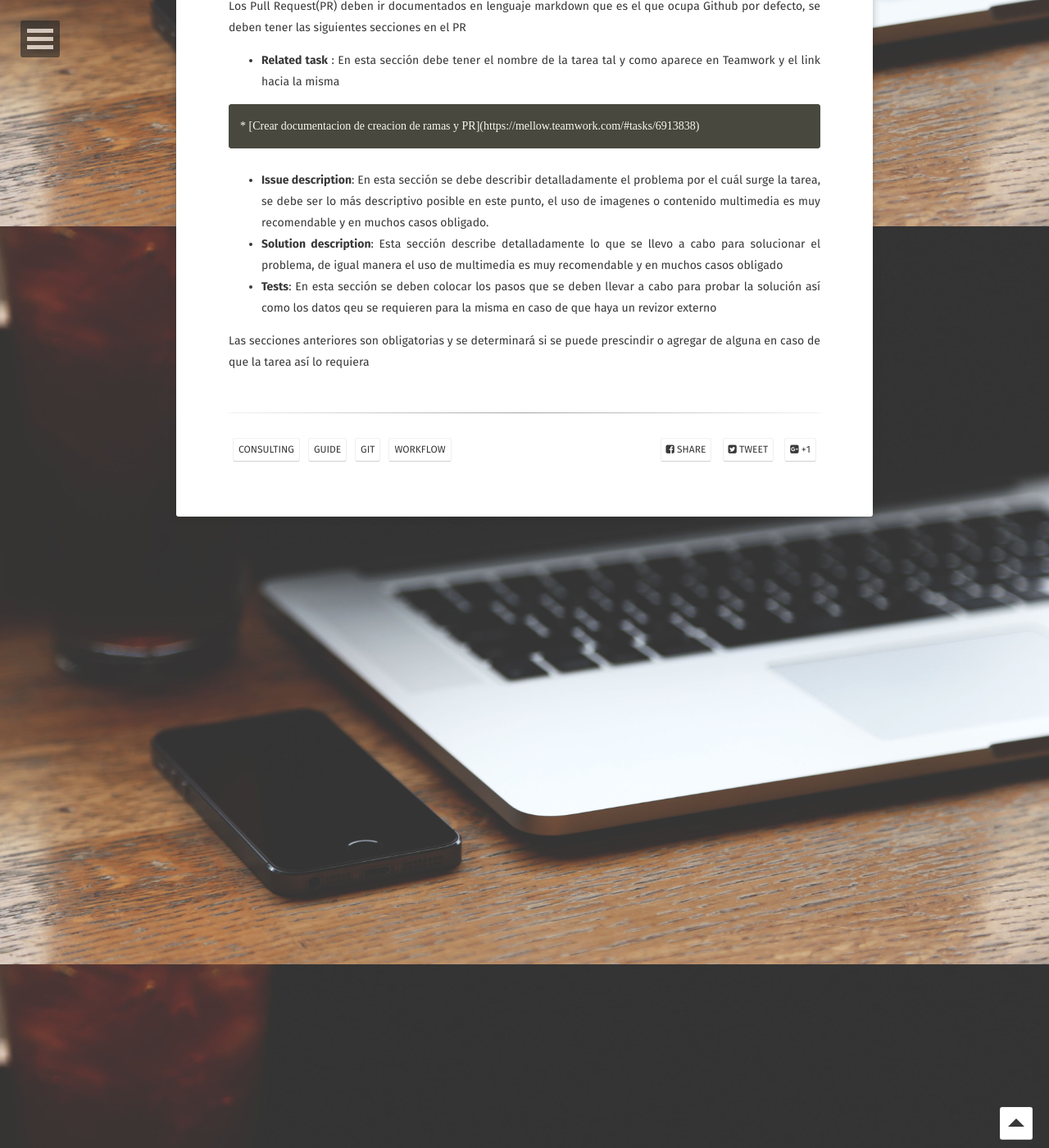
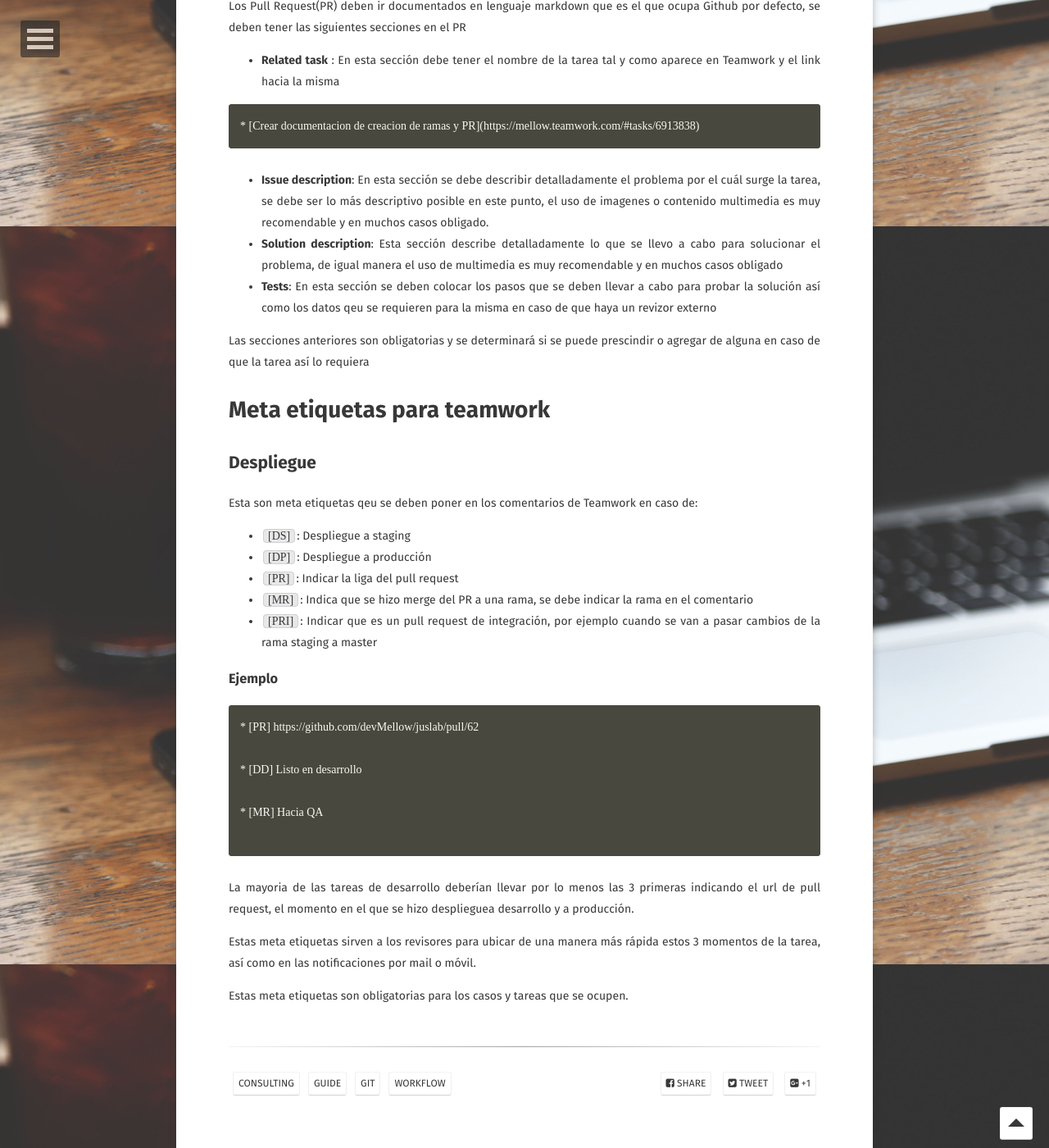
Before and after one commit to devMellow/devMellow.github.io, a Jekyll site: the page built from _posts/2018-01-03-commits_and_PR.md, in a window 1280 px wide and 1400 px high, scrolled down 1524 px. Shown: the whole window at 82% size. Built offline with Jekyll 4.4.1, drawn with Linux system fonts in a browser that asks for light colours; some web fonts are replaced; some of the changed text lies outside the part shown.

Commit message:
Add meta tags for teamwork comments

````diff
--- a/_posts/2018-01-03-commits_and_PR.md
+++ b/_posts/2018-01-03-commits_and_PR.md
@@ -55,3 +55,28 @@ contenido multimedia es muy recomendable y en muchos casos obligado.
 * **Tests**: En esta sección se deben colocar los pasos que se deben llevar a cabo para probar la solución así como los datos qeu se requieren para la misma en caso de que haya un revizor externo
 
 Las secciones anteriores son obligatorias y se determinará si se puede prescindir o agregar de alguna en caso de que la tarea así lo requiera
+
+# Meta etiquetas para teamwork
+## Despliegue
+Esta son meta etiquetas qeu se deben poner en los comentarios de Teamwork en caso de:
+* `[DS]`: Despliegue a staging
+* `[DP]`: Despliegue a producción
+* `[PR]`: Indicar la liga del pull request
+* `[MR]`: Indica que se hizo merge del PR a una rama, se debe indicar la rama en el comentario
+* `[PRI]`: Indicar que es un pull request de integración, por ejemplo cuando se van a pasar cambios de la rama staging a master
+
+### Ejemplo
+```
+* [PR] https://github.com/devMellow/juslab/pull/62
+
+* [DD] Listo en desarrollo
+
+* [MR] Hacia QA
+
+```
+
+La mayoria de las tareas de desarrollo deberían llevar por lo menos las 3 primeras indicando el url de pull request, el momento en el que se hizo desplieguea desarrollo y a producción.
+
+Estas meta etiquetas sirven a los revisores para ubicar de una manera más rápida estos 3 momentos de la tarea, así como en las notificaciones por mail o móvil.
+
+Estas meta etiquetas son obligatorias para los casos y tareas que se ocupen.
````
Also changed, not shown: 2 other files.
